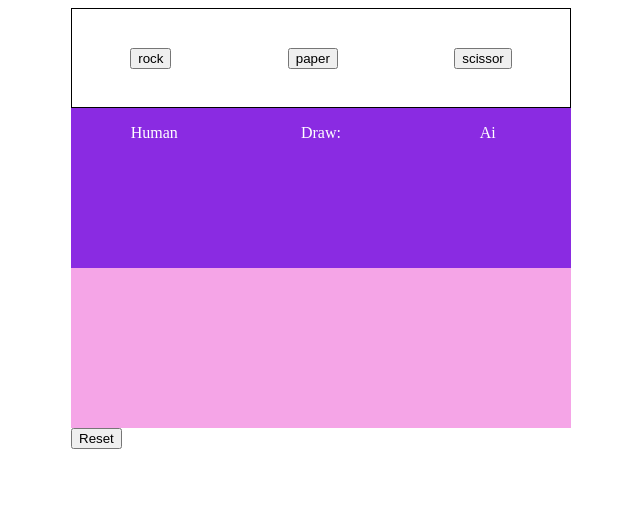
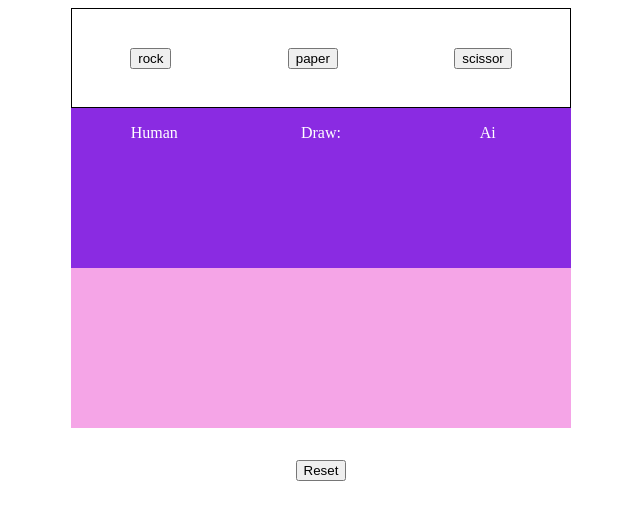
Before and after one commit to norhanlidasan/rock-paper-scissor, a plain HTML site: page index.html in a window 1280 px wide. Shown: the whole page, without its empty margins (319-959 px from the left). Drawn offline with Linux system fonts and the light colour scheme.

```diff
--- a/style.css
+++ b/style.css
@@ -63,3 +63,8 @@
     color: rgb(55, 255, 0);
     font-size: 2em;
 }
+
+.reset {
+    text-align: center;
+    margin-top: 2em;
+}
```
Also changed, not shown: scirpt.js (+2 -10 lines).
